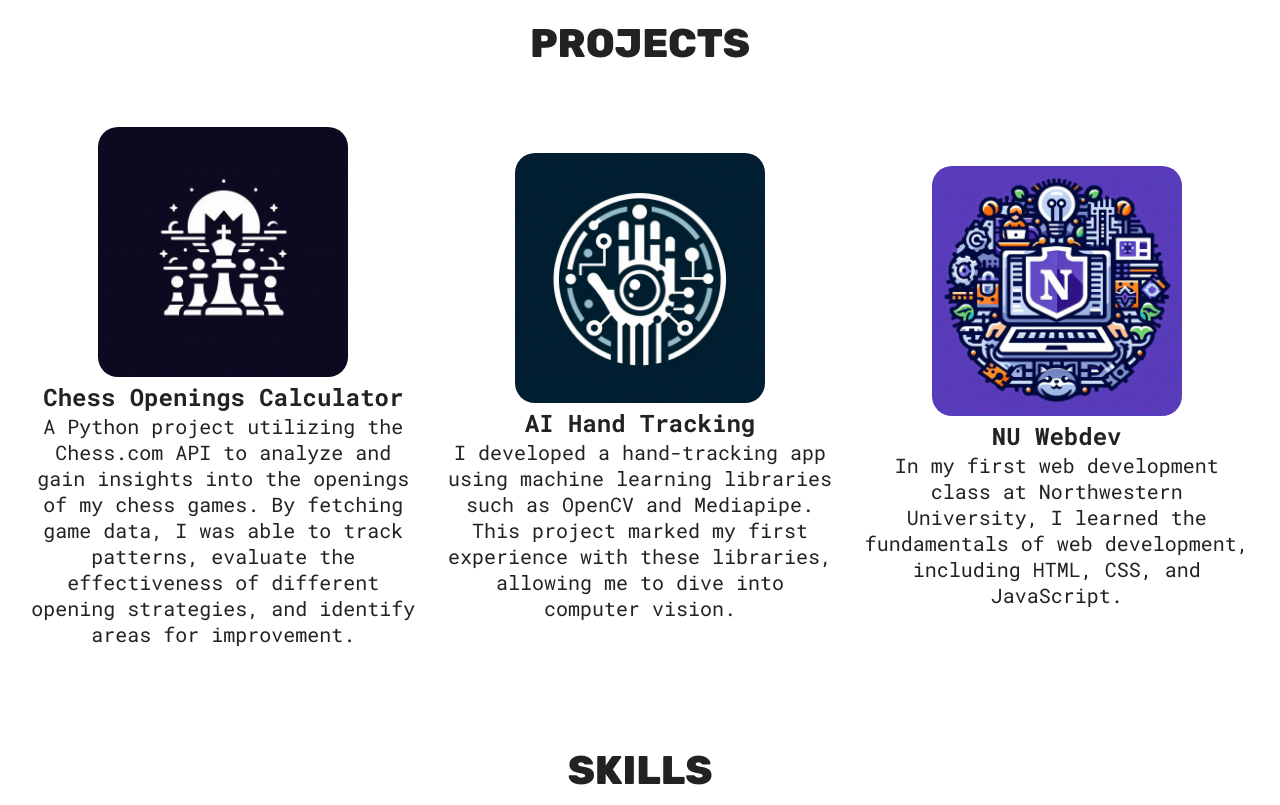
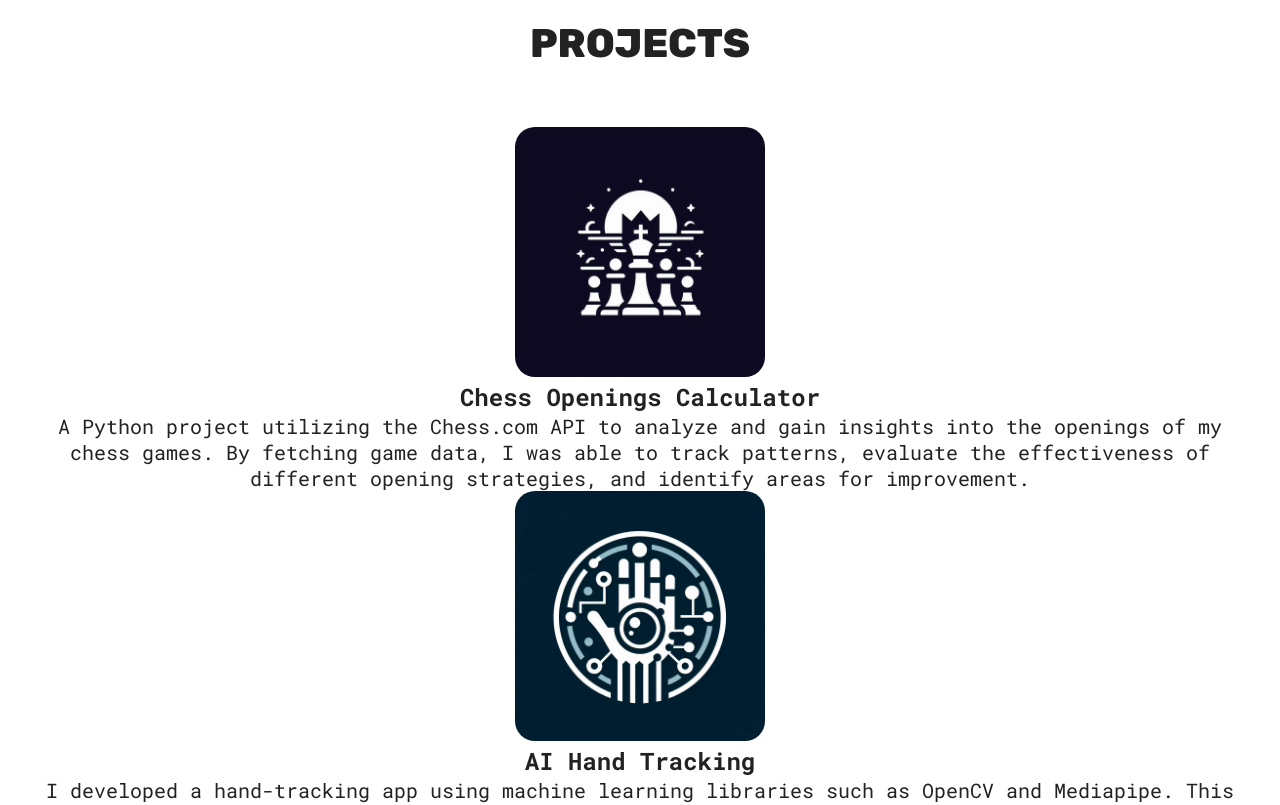
Before and after one commit to KobeMChamba/Kobe-Chamba-Portfolio-Website, a React (Vite) app: page / in a window 1280 px wide. Shown: the part 880-1685 px from the top of the page. Built offline with nearby package versions, Linux system fonts and the light colour scheme.

Commit message:
Gave project cards min-height

```diff
--- a/src/sections/Projects/ProjectsStyles.module.css
+++ b/src/sections/Projects/ProjectsStyles.module.css
@@ -2,6 +2,7 @@
   display: flex;
   flex-direction: column;
   text-align: center;
+}
 
   img {
     max-width: 250px;
@@ -34,5 +35,6 @@
     flex-direction: wrap;
     justify-content: space-evenly;
     padding: 0 30px;
+    min-height: 900px; /* Ensure all cards have consistent height */
   }
 }
```
